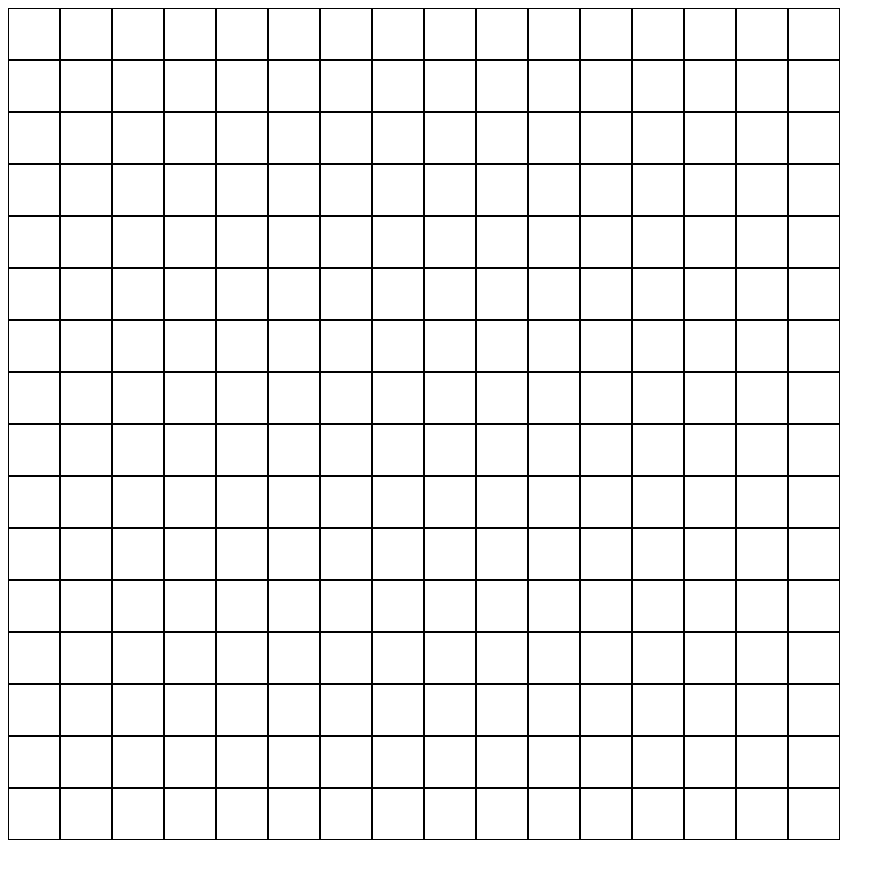
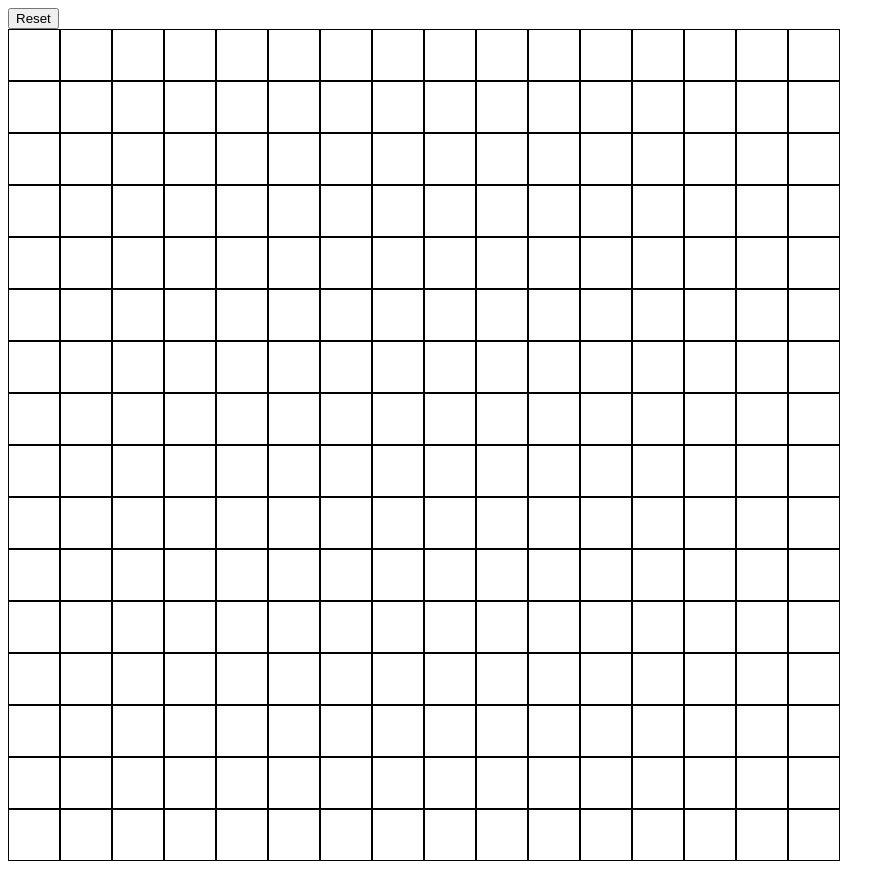
Before and after one commit to Amrmb-05/Etch-A-Sketch, a plain HTML site: page index.html in a window 1280 px wide. Shown: the whole page, without its empty margins (0-895 px from the left). Before the commit the page ends 848 px from the top, so only its background shows below. Drawn offline with Linux system fonts and the light colour scheme.

Commit message:
added the reset button

```diff
--- a/index.html
+++ b/index.html
@@ -8,6 +8,7 @@
     <title>Etch A Sketch</title>
 </head>
 <body>
+    <button>Reset</button>
     <div class='container'></div>
     <script src='script/script.js'></script>
 </body>
--- a/script/script.js
+++ b/script/script.js
@@ -1,7 +1,11 @@
-for (x=1;x<=(16*16);x++) {
-    let grid = document.createElement('div');
-    document.querySelector('.container').appendChild(grid);
+let gridSize = 16
+function createGrid(y) {
+    for (x=1;x<=(y*y);x++) {
+        let grid = document.createElement('div');
+        document.querySelector('.container').appendChild(grid);
+    }
 }
+createGrid(gridSize)
 let divs = document.querySelectorAll('.container>div')
 console.log(divs)
 
@@ -9,3 +13,20 @@ divs.forEach(div => {div.addEventListener('mouseover', () => {
     div.setAttribute('class', 'hover');
 })
 });
+
+let resetBtn = document.querySelector('button');
+resetBtn.addEventListener('click', () => {
+    divs.forEach(div => {div.removeAttribute('class')
+
+    })
+})
+
+let squareSize = 832/gridSize - 2 +'px'
+console.log(squareSize)
+divs.forEach(div =>{div.style.cssText = `width: ${squareSize}; height: ${squareSize}` })
+
+
+resetBtn.addEventListener('click', () => {
+    gridSize = prompt('Enter Gridsize:', )
+
+})
--- a/style/style.css
+++ b/style/style.css
@@ -1,6 +1,5 @@
 .container div {
-    height: 50px;
-    width: 50px;
+
     border: 1px solid black;
     margin: 0;
 }
@@ -8,7 +7,7 @@
 .container {
     display: flex;
     flex-wrap: wrap;
-    max-width: 832px;
+    width: 832px;
 }
 
 .hover{
```
